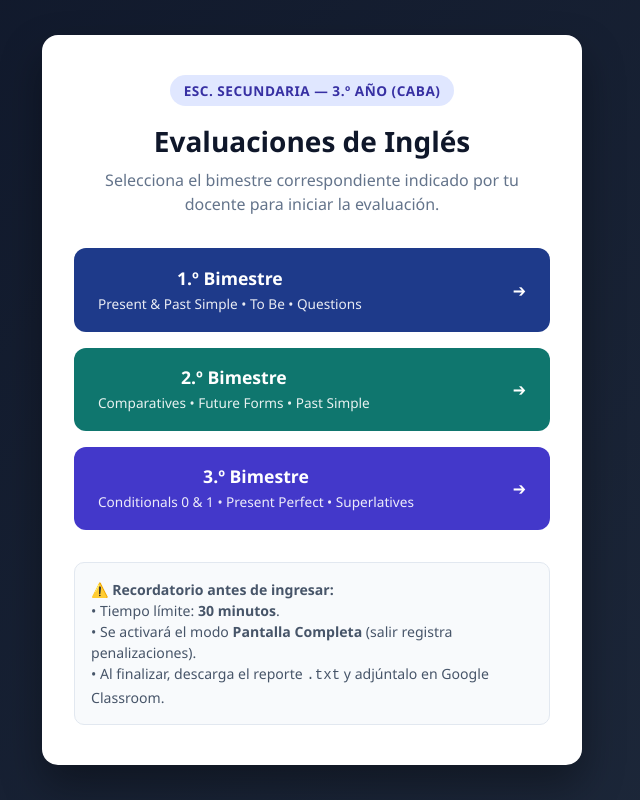
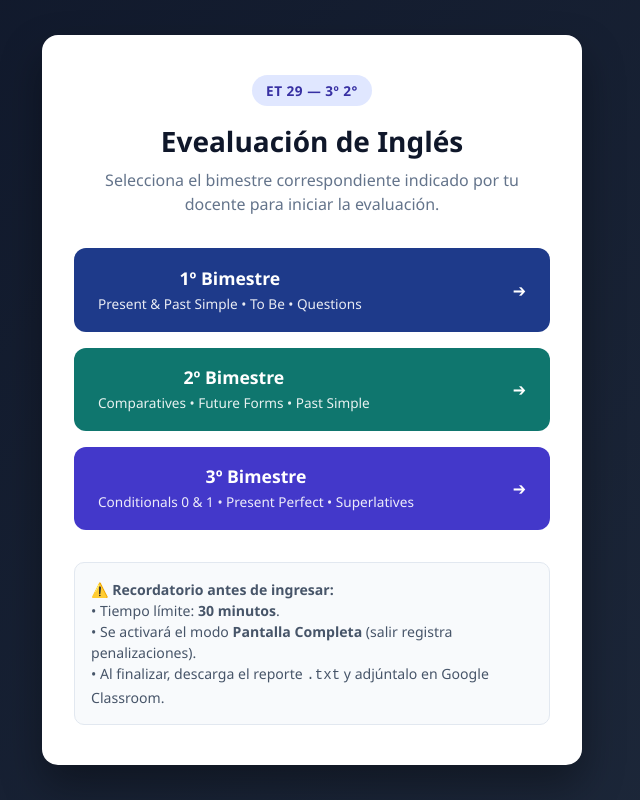
Before and after one commit to GabrielGomory-teacher/ENGLISH-TESTS-1-, a plain HTML site: page index.html in a window 1280 px wide. Shown: the whole page, without its empty margins (328-968 px from the left). Drawn offline with Linux system fonts and the light colour scheme.

Commit message:
Update index.html

```diff
--- a/index.html
+++ b/index.html
@@ -3,7 +3,7 @@
 <head>
   <meta charset="UTF-8">
   <meta name="viewport" content="width=device-width, initial-scale=1.0">
-  <title>Evaluaciones de Inglés - 3.º Año (CABA)</title>
+  <title>Evaluaciones de Inglés - 3º 2° ET 29</title>
   <style>
     * { box-sizing: border-box; margin: 0; padding: 0; }
     body {
@@ -93,14 +93,14 @@
 <body>
 
   <div class="container">
-    <div class="badge">ESC. SECUNDARIA — 3.º AÑO (CABA)</div>
-    <h1>Evaluaciones de Inglés</h1>
+    <div class="badge">ET 29 — 3º 2°</div>
+    <h1>Evealuación de Inglés</h1>
     <p class="subtitle">Selecciona el bimestre correspondiente indicado por tu docente para iniciar la evaluación.</p>
 
     <div class="menu-buttons">
       <a href="32bim1_3.html" class="exam-btn btn-1">
         <div>
-          <div>1.º Bimestre</div>
+          <div>1º Bimestre</div>
           <span class="meta">Present & Past Simple • To Be • Questions</span>
         </div>
         <div>➔</div>
@@ -108,7 +108,7 @@
 
       <a href="32bim2_3.html" class="exam-btn btn-2">
         <div>
-          <div>2.º Bimestre</div>
+          <div>2º Bimestre</div>
           <span class="meta">Comparatives • Future Forms • Past Simple</span>
         </div>
         <div>➔</div>
@@ -116,7 +116,7 @@
 
       <a href="32bim3_3.html" class="exam-btn btn-3">
         <div>
-          <div>3.º Bimestre</div>
+          <div>3º Bimestre</div>
           <span class="meta">Conditionals 0 & 1 • Present Perfect • Superlatives</span>
         </div>
         <div>➔</div>
```
